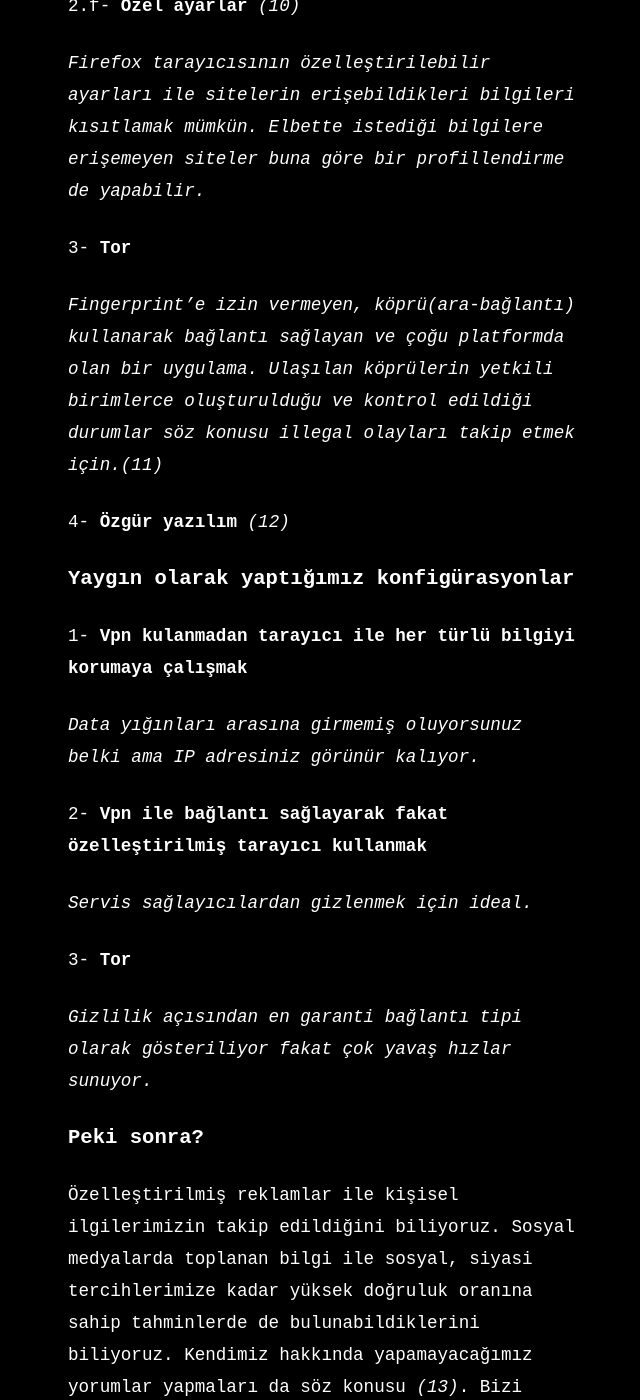
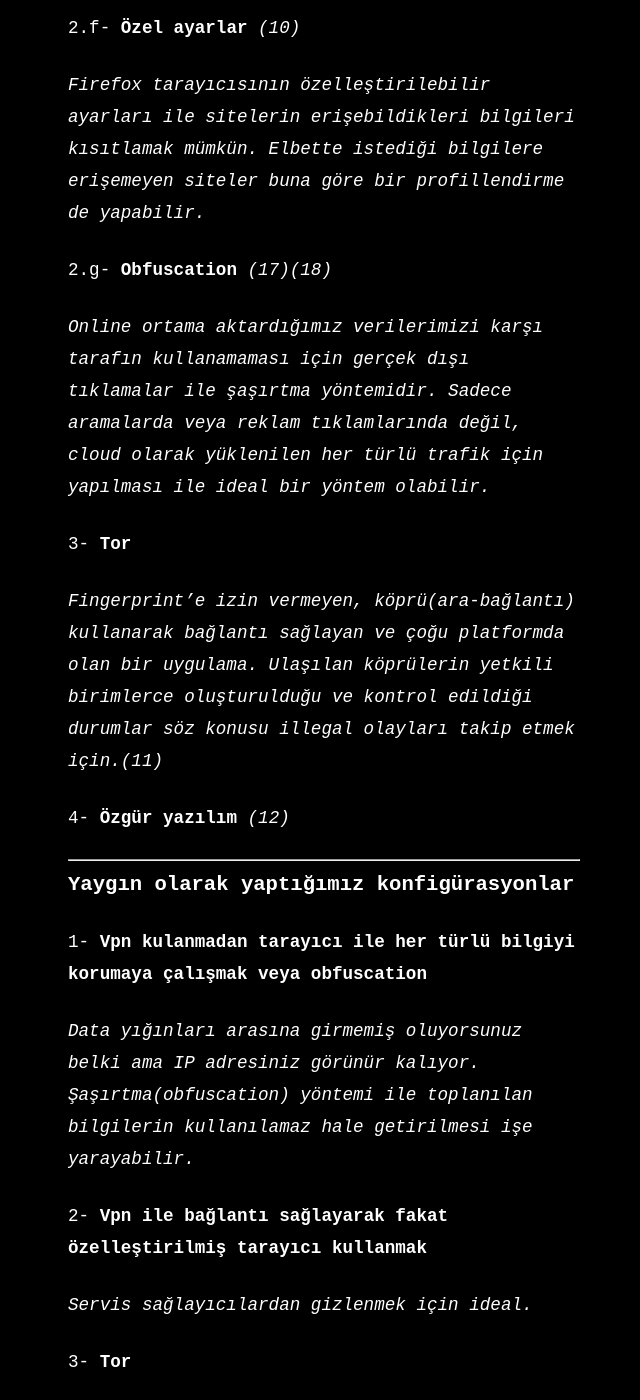
Before and after one commit to fatihmeh/fatihmeh.github.io, a Jekyll site: the page built from _posts/2019-07-03-zeki-muren.md, in a window 1280 px wide and 1400 px high, scrolled down 4576 px. Shown: the whole window, without its empty margins (316-956 px from the left). Built offline with Jekyll 4.4.1, drawn with Linux system fonts in a browser that asks for light colours; some of the changed text lies outside the part shown.

Commit message:
Obfuscation ile ilgili bilgi eklendi
Madde 2.g, kaynak 17, 18 eklendi ve 'yaygın olarak yaptığımız konfigürasyonlar' için ekleme yapıldı

```diff
--- a/_posts/2019-07-03-zeki-muren.md
+++ b/_posts/2019-07-03-zeki-muren.md
@@ -20,6 +20,9 @@
 
 
 Yazdığım her şey kendi fikirlerim çerçevesindedir. Eksik veya yanlış bilgi varsa düzeltmekten çekinmeyin lütfen.
+
+
+<hr>
 
 
 ### Bizi takip edenlerin izlediği yollar
@@ -49,6 +52,10 @@
 ![](https://teknoseyir.com/wp-content/uploads/2019/05/cba60b01bc99d97.png){:class="img-responsive"}
 
 *Figür 2 (5)*
+
+
+<hr>
+
 
 ### Masaüstü platformda gizliliğe ulaşmak için izlediğimiz yollar
 
@@ -89,6 +96,9 @@
 
 *Firefox tarayıcısının özelleştirilebilir ayarları ile sitelerin erişebildikleri bilgileri kısıtlamak mümkün. Elbette istediği bilgilere erişemeyen siteler buna göre bir profillendirme de yapabilir.*
 
+2.g- **Obfuscation** *(17)(18)*
+
+*Online ortama aktardığımız verilerimizi karşı tarafın kullanamaması için gerçek dışı tıklamalar ile şaşırtma yöntemidir. Sadece aramalarda veya reklam tıklamlarında değil, cloud olarak yüklenilen her türlü trafik için yapılması ile ideal bir yöntem olabilir.*
 
 3- **Tor**
 
@@ -98,11 +108,14 @@
 4- **Özgür yazılım** *(12)*
 
 
+<hr>
+
+
 ### Yaygın olarak yaptığımız konfigürasyonlar
 
-1- **Vpn kulanmadan tarayıcı ile her türlü bilgiyi korumaya çalışmak**
+1- **Vpn kulanmadan tarayıcı ile her türlü bilgiyi korumaya çalışmak veya obfuscation**
 
-*Data yığınları arasına girmemiş oluyorsunuz belki ama IP adresiniz görünür kalıyor.*
+*Data yığınları arasına girmemiş oluyorsunuz belki ama IP adresiniz görünür kalıyor. Şaşırtma(obfuscation) yöntemi ile toplanılan bilgilerin kullanılamaz hale getirilmesi işe yarayabilir.*
 
 
 2- **Vpn ile bağlantı sağlayarak fakat özelleştirilmiş tarayıcı kullanmak**
@@ -115,15 +128,18 @@
 *Gizlilik açısından en garanti bağlantı tipi olarak gösteriliyor fakat çok yavaş hızlar sunuyor.*
 
 
+<hr>
+
 
 ### Peki sonra?
 
 Özelleştirilmiş reklamlar ile kişisel ilgilerimizin takip edildiğini biliyoruz. Sosyal medyalarda toplanan bilgi ile sosyal, siyasi tercihlerimize kadar yüksek doğruluk oranına sahip tahminlerde de bulunabildiklerini biliyoruz. Kendimiz hakkında yapamayacağımız yorumlar yapmaları da söz konusu *(13)*. Bizi imite edecek çoğu bilgiye sahipler aslında.
 
 
-Dünya simulasyonu yapılması mümkün mü acaba bu kadar veriyle?(14). Kişiye özel haberleri ne zaman görmeye başlarız? Bizi yönlendirmeye başladılar mı? *(15)(16)*
+Dünya simulasyonu yapılması mümkün mü acaba bu kadar veriyle? *(14)*. Kişiye özel haberleri ne zaman görmeye başlarız? Bizi yönlendirmeye başladılar mı? *(15)(16)*
 
 
+<hr>
 
 
 **Kaynakça**
@@ -159,3 +175,7 @@
 15- [theguardian.com/news/2019/may/23/what-happened-when-i-met-my-islamophobic-troll](https://www.theguardian.com/news/2019/may/23/what-happened-when-i-met-my-islamophobic-troll)
 
 16- [nytimes.com/2018/03/10/opinion/sunday/youtube-politics-radical.html](https://www.nytimes.com/2018/03/10/opinion/sunday/youtube-politics-radical.html)
+
+17- [https://adnauseam.io/](https://adnauseam.io/)
+
+18- [http://trackmenot.io/resources/trackmenot2009.pdf](http://trackmenot.io/resources/trackmenot2009.pdf)
```
